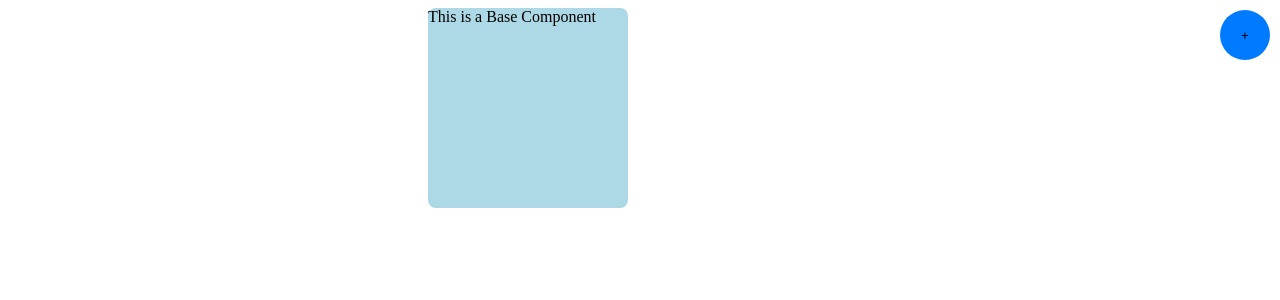
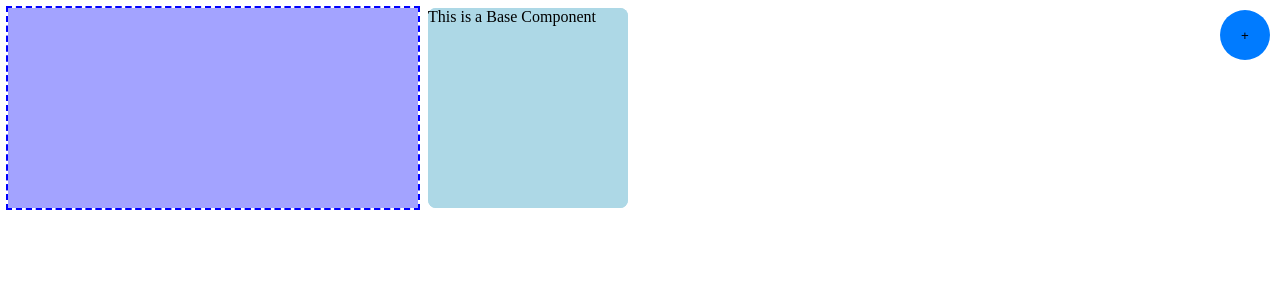
Before and after one commit to KieferLeon/QuickNote, a React (Vite) app: page / in a window 1280 px wide. Shown: the top 300 px of the page. Built offline with nearby package versions, Linux system fonts and the light colour scheme.

Commit message:
Add: Collison detection of Elements

```diff
--- a/src/App.tsx
+++ b/src/App.tsx
@@ -1,6 +1,5 @@
 import { useState } from 'react';
 import Grid from './components/Grid/Grid';
-import BaseComponent from './components/BaseComponent/BaseComponent';
 import EditModeButton from './components/EditModeButton/EditModeButton';
 
 function App() {
@@ -12,7 +11,6 @@ function App() {
         toggle={() => setIsEditMode(!isEditMode)}
       />
       <Grid>
-        <BaseComponent isEditMode={isEditMode} />
       </Grid>
     </>
   );
--- a/src/components/BaseComponent/BaseComponent.tsx
+++ b/src/components/BaseComponent/BaseComponent.tsx
@@ -4,11 +4,14 @@ import { GridSize, Gap } from "../../config";
 
 type Props = {
     isEditMode: boolean;
+    elementKey: number;
+    checkCollision: (area: { col: number, row: number, width: number, height: number }, elementKey: number) => boolean;
 };
 
 type State = {
     isDragging: boolean;
     isResizing: boolean;
+    collision: boolean;
 
     posX: number;
     posY: number;
@@ -31,6 +34,7 @@ class BaseComponent extends Component<Props, State> {
     resizeY: number = 0;
 
     currentResizeSide: "top" | "right" | "bottom" | "left" | null = null;
+    type: any;
 
     constructor(props: Props) {
         super(props);
@@ -41,6 +45,8 @@ class BaseComponent extends Component<Props, State> {
         this.state = {
             isDragging: false,
             isResizing: false,
+            collision: false,
+
             posX: elementCol * GridSize,
             posY: elementRow * GridSize,
 
@@ -82,11 +88,43 @@ class BaseComponent extends Component<Props, State> {
             previewRow: Math.round(y / GridSize) + 1
         });
 
+        if (this.props.checkCollision(
+            {
+                col: this.state.previewCol,
+                row: this.state.previewRow,
+                width: this.state.elementWidth,
+                height: this.state.elementHeight
+            },
+            this.props.elementKey)) {
+            this.setState({ collision: true });
+        } else {
+            this.setState({ collision: false });
+        }
+
         this.setState({ posX: x, posY: y });
     }
 
     endmove = (event: MouseEvent) => {
         if (!this.state.isDragging) return;
+
+        document.removeEventListener("mousemove", this.moving);
+        document.removeEventListener("mouseup", this.endmove);
+
+        if (this.state.collision) {
+            this.setState({
+                isDragging: false,
+                posX: this.state.elementCol * GridSize,
+                posY: this.state.elementRow * GridSize,
+                elementCol: this.state.elementCol,
+                elementRow: this.state.elementRow,
+                previewCol: this.state.elementCol,
+                previewRow: this.state.elementRow,
+                collision: false,
+            });
+
+            return;
+        }
+
 
         const x = event.clientX - this.offsetX;
         const y = event.clientY - this.offsetY;
@@ -103,9 +141,6 @@ class BaseComponent extends Component<Props, State> {
             posX: newElementCol * GridSize,
             posY: newElementRow * GridSize,
         });
-
-        document.removeEventListener("mousemove", this.moving);
-        document.removeEventListener("mouseup", this.endmove);
     }
 
     beginresizing = (side: "top" | "right" | "bottom" | "left", event: React.MouseEvent<HTMLDivElement>) => {
@@ -131,20 +166,49 @@ class BaseComponent extends Component<Props, State> {
 
         const usePreview = true;
         this.updateResize(usePreview);
+
+        if (this.props.checkCollision(
+            {
+                col: this.state.previewCol,
+                row: this.state.previewRow,
+                width: this.state.previewWidth,
+                height: this.state.previewHeight
+            },
+            this.props.elementKey)) {
+            this.setState({ collision: true });
+        } else {
+            this.setState({ collision: false });
+        }
     };
 
 
     endResize = (event: MouseEvent) => {
         if (!this.props.isEditMode || !this.currentResizeSide) return;
 
+        document.removeEventListener("mousemove", this.resizing);
+        document.removeEventListener("mouseup", this.endResize);
+
+        if (this.state.collision) {
+            this.setState({
+                isResizing: false,
+                posX: this.state.elementCol * GridSize,
+                posY: this.state.elementRow * GridSize,
+                elementCol: this.state.elementCol,
+                elementRow: this.state.elementRow,
+                previewCol: this.state.elementCol,
+                previewRow: this.state.elementRow,
+                previewWidth: this.state.elementWidth,
+                previewHeight: this.state.elementHeight,
+                collision: false,
+            });
+            return;
+        }
+
         this.resizeX = event.clientX;
         this.resizeY = event.clientY;
 
         const usePreview = false;
         this.updateResize(usePreview);
-
-        document.removeEventListener("mousemove", this.resizing);
-        document.removeEventListener("mouseup", this.endResize);
 
         this.currentResizeSide = null;
         this.setState({ isResizing: false });
@@ -163,13 +227,13 @@ class BaseComponent extends Component<Props, State> {
 
                 if (usePreview) {
                     this.setState({
-                        previewWidth: elementWidth + Math.abs(delta),
-                        previewCol: elementCol - Math.abs(delta),
+                        previewWidth: elementWidth - delta,
+                        previewCol: elementCol + delta,
                     });
                 } else {
                     this.setState({
-                        elementWidth: elementWidth + Math.abs(delta),
-                        elementCol: elementCol - Math.abs(delta),
+                        elementWidth: elementWidth - delta,
+                        elementCol: elementCol + delta,
                     });
                 }
                 break;
@@ -181,13 +245,13 @@ class BaseComponent extends Component<Props, State> {
 
                 if (usePreview) {
                     this.setState({
-                        previewHeight: elementHeight + Math.abs(delta),
-                        previewRow: elementRow - Math.abs(delta),
+                        previewHeight: elementHeight - delta,
+                        previewRow: elementRow + delta,
                     });
                 } else {
                     this.setState({
-                        elementHeight: elementHeight + Math.abs(delta),
-                        elementRow: elementRow - Math.abs(delta),
+                        elementHeight: elementHeight - delta,
+                        elementRow: elementRow + delta,
                     });
                 }
                 break;
@@ -222,7 +286,7 @@ class BaseComponent extends Component<Props, State> {
     render() {
         const { isDragging, elementRow, elementCol, previewRow, previewCol, posX, posY } = this.state;
 
-        console.log('render', { posX, posY, previewCol, previewRow });
+        //console.log('render', { posX, posY, previewCol, previewRow });
 
         const style = isDragging
             ? {
@@ -251,8 +315,8 @@ class BaseComponent extends Component<Props, State> {
             gridColumn: previewCol,
             width: this.state.previewWidth * GridSize + (this.state.previewWidth - 1) * Gap,
             height: this.state.previewHeight * GridSize + (this.state.previewHeight - 1) * Gap,
-            background: 'rgba(0, 0, 255, 0.2)',
-            outline: '2px dashed #00f',
+            background: this.state.collision ? 'rgba(255, 0, 0,0.2)' : 'rgba(0, 0, 255, 0.2)',
+            outline: '2px dashed ' + (this.state.collision ? '#ff0000ff' : '#00f'),
             pointerEvents: 'none' as const,
             zIndex: this.state.isResizing ? 999 : 0,
         };
--- a/src/components/grid/grid.tsx
+++ b/src/components/grid/grid.tsx
@@ -1,12 +1,56 @@
-import { type ReactNode } from 'react';
+import { Component } from 'react';
 import './style.css';
 import { GridSize } from '../../config';
+import BaseComponent from '../BaseComponent/BaseComponent';
+import React from 'react';
 
-type GridProps = {
-  children: ReactNode;
-};
+type GridArea = {
+  width: number,
+  height: number,
+  col: number,
+  row: number
+}
 
-const Grid = ({ children }: GridProps) => {
+class Grid extends Component {
+  elementRefs: React.RefObject<BaseComponent | null>[] = [];
+
+  constructor(props: any) {
+    super(props);
+
+    this.elementRefs = [React.createRef<BaseComponent>(), React.createRef<BaseComponent>()];
+  }
+
+
+
+  checkCollision(targetArea: GridArea, key: number): boolean {
+    const targetEndX = targetArea.col + targetArea.width;
+    const targetEndY = targetArea.row + targetArea.height;
+
+    for (let i = 0; i < this.elementRefs.length; i++) {
+      const element = this.elementRefs[i];
+      if (!element.current) continue;
+
+      const elementState = element.current.state;
+      const elementEndX = elementState.elementCol + elementState.elementWidth;
+      const elementEndY = elementState.elementRow + elementState.elementHeight;
+
+      if (i === key) continue;
+
+      if (
+        targetArea.col < elementEndX &&
+        targetEndX > elementState.elementCol &&
+        targetArea.row < elementEndY &&
+        targetEndY > elementState.elementRow
+      ) {
+        console.log("collision");
+        return true;
+      }
+    }
+
+    return false;
+  }
+
+  render() {
     return (
       <div
         className="grid"
@@ -14,9 +58,20 @@ const Grid = ({ children }: GridProps) => {
           gridTemplateColumns: `repeat(auto-fill, ${GridSize}px)`
         }}
       >
-      {children}
+        {this.elementRefs.map((Element, index) => (
+          <BaseComponent
+            key={index}
+            ref={Element}
+            elementKey={index}
+            isEditMode={true}
+            checkCollision={(area, key) => this.checkCollision(area, key)}
+          />
+        )
+        )
+        }
       </div>
     );
-};
+  }
+}
 
 export default Grid;
```
Lines whose indentation alone changed are shown as unchanged.
